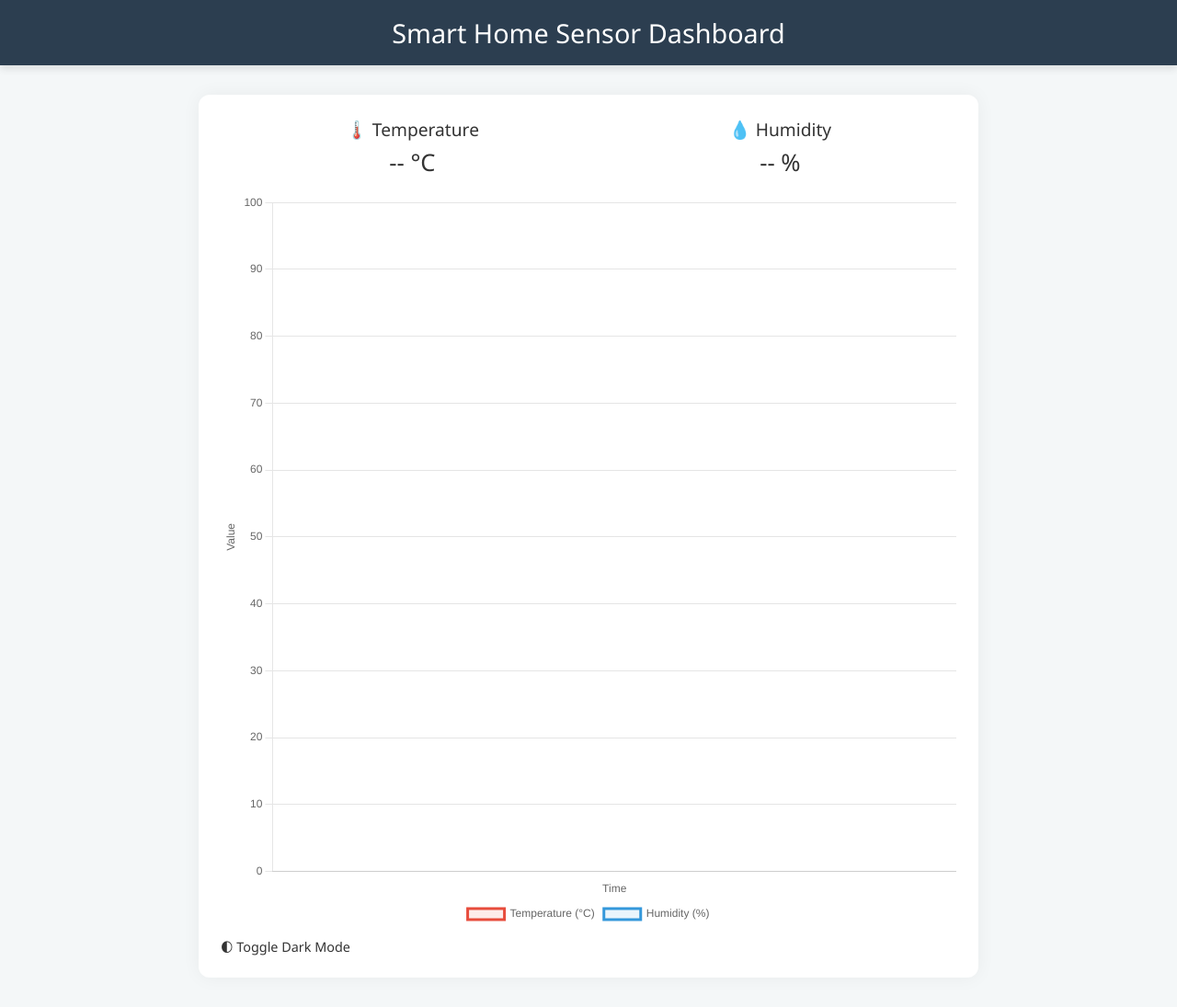
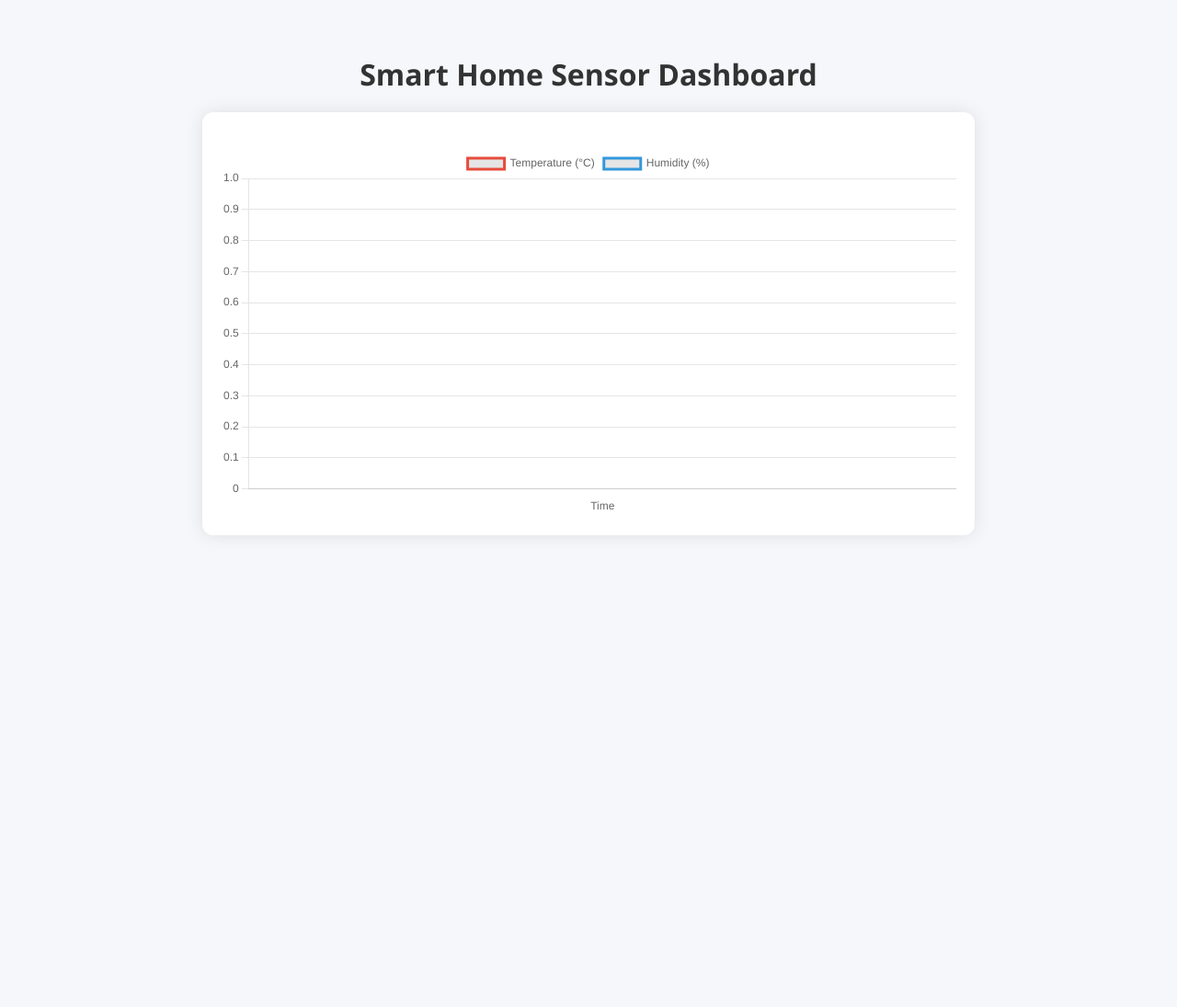
Before and after one commit to kumarvaibhav1g/smart_home_monitor, a Flask app: page / in a window 1280 px wide. Shown: the whole page at 92% size. After the commit the page ends 554 px from the top, so only its background shows below. Run offline with Flask 3, Linux system fonts and the light colour scheme.

Commit message:
index.html

```diff
--- a/templates/index.html
+++ b/templates/index.html
@@ -2,125 +2,43 @@
 <html lang="en">
 <head>
     <meta charset="UTF-8">
-    <title>Smart Home Monitor</title>
-    <meta name="viewport" content="width=device-width, initial-scale=1">
+    <title>Smart Home Sensor Dashboard</title>
     <script src="https://cdn.jsdelivr.net/npm/chart.js"></script>
     <style>
-        :root {
-            --bg-color: #f4f7f8;
-            --card-color: #ffffff;
-            --text-color: #333333;
-            --header-bg: #2c3e50;
-            --header-text: #ffffff;
+        body {
+            font-family: 'Segoe UI', sans-serif;
+            background: #f5f7fa;
+            text-align: center;
+            padding: 30px;
         }
 
-        body.dark {
-            --bg-color: #121212;
-            --card-color: #1e1e1e;
-            --text-color: #f0f0f0;
-            --header-bg: #000000;
-            --header-text: #ffffff;
+        h1 {
+            color: #333;
+            margin-bottom: 20px;
         }
 
-        body {
-            margin: 0;
-            font-family: 'Segoe UI', Tahoma, Geneva, Verdana, sans-serif;
-            background: var(--bg-color);
-            color: var(--text-color);
-            display: flex;
-            flex-direction: column;
-            align-items: center;
-            transition: background 0.3s, color 0.3s;
-        }
-
-        header {
-            background-color: var(--header-bg);
-            color: var(--header-text);
-            width: 100%;
-            text-align: center;
-            padding: 1rem 0;
-            font-size: 1.8rem;
-            box-shadow: 0 4px 8px rgba(0, 0, 0, 0.1);
-        }
-
-        .dashboard {
-            margin: 2rem;
-            width: 90%;
+        .card {
+            background: white;
+            border-radius: 12px;
+            box-shadow: 0 0 20px rgba(0, 0, 0, 0.1);
+            padding: 20px;
             max-width: 800px;
-            background: var(--card-color);
-            padding: 1.5rem;
-            border-radius: 12px;
-            box-shadow: 0 0 20px rgba(0, 0, 0, 0.05);
-            transition: background 0.3s;
-        }
-
-        .stats {
-            display: flex;
-            justify-content: space-around;
-            margin-bottom: 1rem;
-        }
-
-        .stat-box {
-            text-align: center;
-            font-size: 1.2rem;
-        }
-
-        .stat-box span {
-            font-size: 1.6rem;
-            display: block;
-            margin-top: 0.3rem;
+            margin: 0 auto;
         }
 
         canvas {
-            margin-top: 1rem;
-        }
-
-        .toggle {
-            margin-top: 10px;
-            cursor: pointer;
-            font-size: 0.9rem;
-            color: var(--text-color);
-        }
-
-        @media (max-width: 600px) {
-            header {
-                font-size: 1.5rem;
-            }
-
-            .stats {
-                flex-direction: column;
-                gap: 1rem;
-            }
+            margin-top: 20px;
         }
     </style>
 </head>
 <body>
-    <header>Smart Home Sensor Dashboard</header>
-
-    <div class="dashboard">
-        <div class="stats">
-            <div class="stat-box">
-                🌡️ Temperature
-                <span id="temp">-- °C</span>
-            </div>
-            <div class="stat-box">
-                💧 Humidity
-                <span id="humidity">-- %</span>
-            </div>
-        </div>
-
-        <canvas id="sensorChart" height="300"></canvas>
-        <div class="toggle" onclick="toggleDarkMode()">🌓 Toggle Dark Mode</div>
+    <h1>Smart Home Sensor Dashboard</h1>
+    <div class="card">
+        <canvas id="chart" width="700" height="350"></canvas>
     </div>
 
     <script>
-        let darkMode = false;
-        function toggleDarkMode() {
-            darkMode = !darkMode;
-            document.body.classList.toggle('dark', darkMode);
-        }
-
-        const ctx = document.getElementById('sensorChart').getContext('2d');
+        const ctx = document.getElementById('chart').getContext('2d');
         const chart = new Chart(ctx, {
             type: 'line',
             data: {
@@ -129,18 +47,16 @@
                     {
                         label: 'Temperature (°C)',
                         borderColor: '#e74c3c',
-                        backgroundColor: 'rgba(231, 76, 60, 0.1)',
                         data: [],
-                        fill: true,
-                        tension: 0.4
+                        fill: false,
+                        tension: 0.3
                     },
                     {
                         label: 'Humidity (%)',
                         borderColor: '#3498db',
-                        backgroundColor: 'rgba(52, 152, 219, 0.1)',
                         data: [],
-                        fill: true,
-                        tension: 0.4
+                        fill: false,
+                        tension: 0.3
                     }
                 ]
             },
@@ -155,34 +71,22 @@
                         }
                     },
                     y: {
-                        beginAtZero: true,
-                        suggestedMax: 100,
-                        title: {
-                            display: true,
-                            text: 'Value'
-                        }
-                    }
-                },
-                plugins: {
-                    legend: {
-                        position: 'bottom'
+                        beginAtZero: true
                     }
                 }
             }
         });
 
         function fetchData() {
-            fetch('/data')
+            // Simulate sensor data
+            fetch('/simulate')
+                .then(() => fetch('/data'))
                 .then(res => res.json())
                 .then(data => {
                     const now = new Date().toLocaleTimeString();
-
                     chart.data.labels.push(now);
                     chart.data.datasets[0].data.push(data.temperature);
                     chart.data.datasets[1].data.push(data.humidity);
-
-                    document.getElementById('temp').innerText = `${data.temperature} °C`;
-                    document.getElementById('humidity').innerText = `${data.humidity} %`;
 
                     if (chart.data.labels.length > 20) {
                         chart.data.labels.shift();
@@ -191,7 +95,8 @@
                     }
 
                     chart.update();
-                });
+                })
+                .catch(err => console.error("Error fetching data:", err));
         }
 
         setInterval(fetchData, 2000);
```
